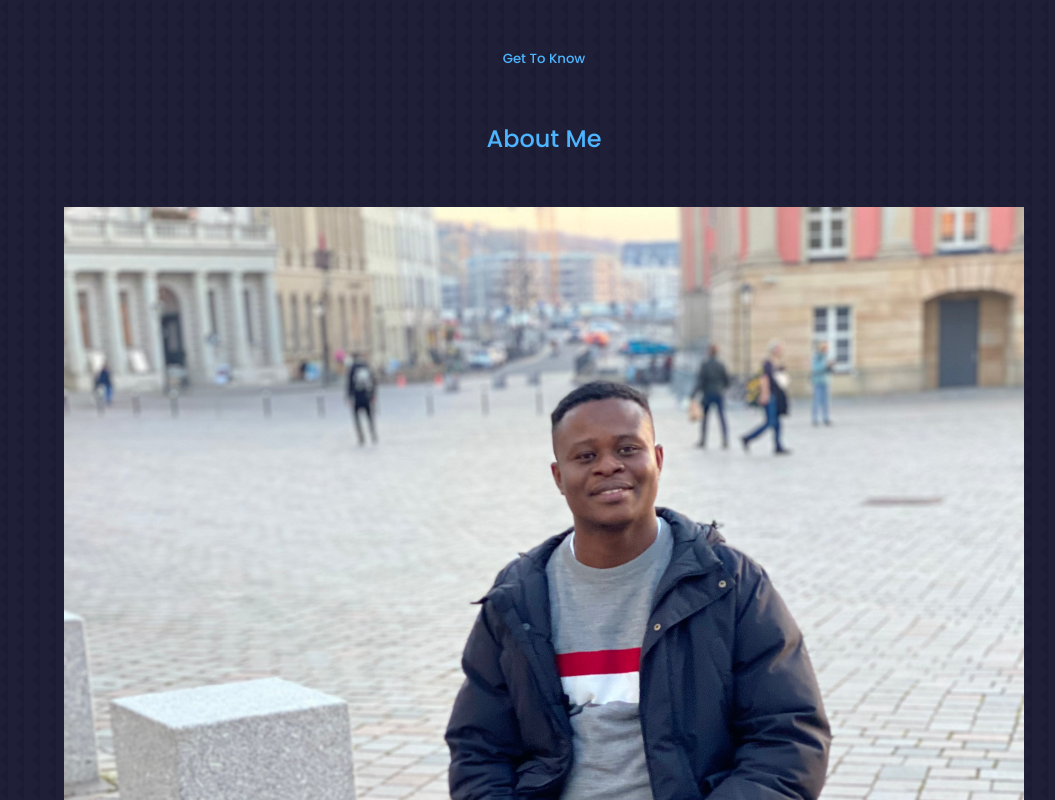
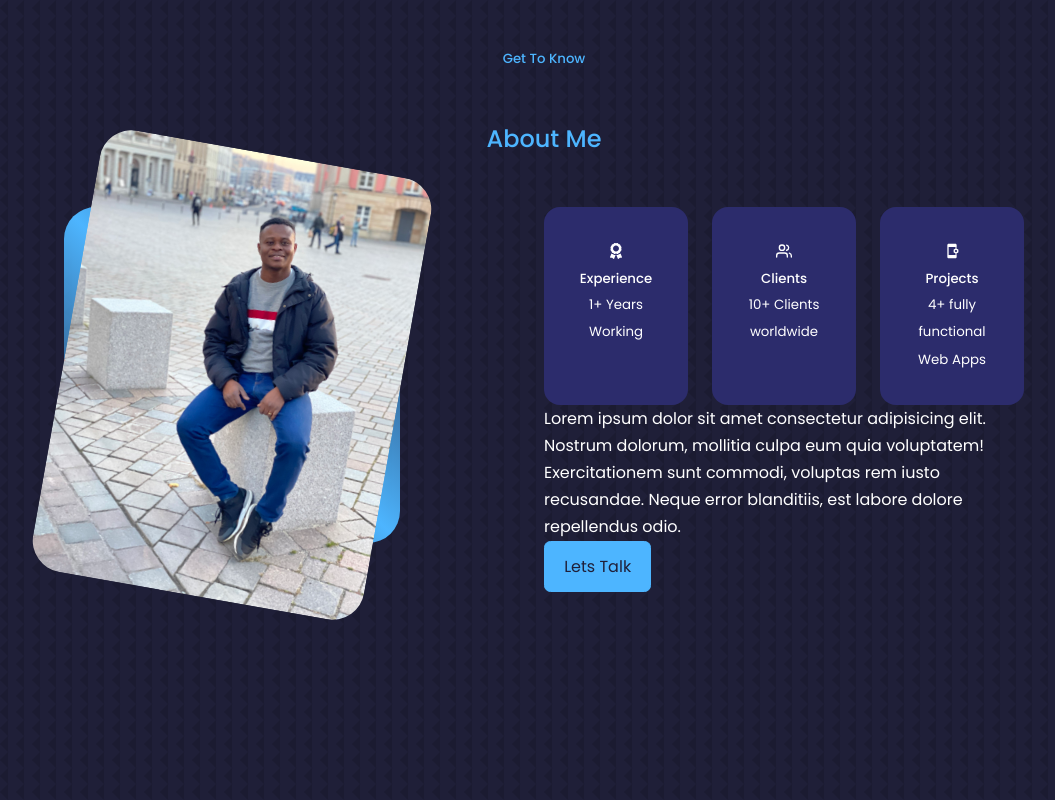
Before and after one commit to Obengfan1/Portfolio-website, a React (Create React App) app: page / in a window 1280 px wide. Shown: the part 880-1680 px from the top of the page, without its empty margins (96-1151 px from the left). Built offline with nearby package versions, Linux system fonts and the light colour scheme.

Commit message:
styling the about component

```diff
--- a/src/components/about/About.jsx
+++ b/src/components/about/About.jsx
@@ -2,6 +2,8 @@ import React from 'react'
 import './about.css'
 import Sit from '../../asserts/sittingpic.jpg'
 import {FaAward} from 'react-icons/fa'
+import {MdAppSettingsAlt} from 'react-icons/md'
+import {FiUsers} from 'react-icons/fi'
 
 
 const about = () => {
@@ -26,17 +28,22 @@ const about = () => {
             </article>
 
             <article className="about__card">
-              <FaAward className='about__icon'/>
-              <h5>Experience</h5>
-              <small>1+ Years Working</small>
+              <FiUsers className='about__icon'/>
+              <h5>Clients</h5>
+              <small>10+ Clients worldwide</small>
             </article>
 
             <article className="about__card">
-              <FaAward className='about__icon'/>
-              <h5>Experience</h5>
-              <small>1+ Years Working</small>
+              <MdAppSettingsAlt className='about__icon'/>
+              <h5>Projects</h5>
+              <small>4+ fully functional Web Apps</small>
             </article>
           </div>
+          <p>
+            Lorem ipsum dolor sit amet consectetur adipisicing elit. Nostrum dolorum, mollitia culpa eum quia voluptatem! Exercitationem sunt commodi, voluptas rem iusto recusandae. Neque error blanditiis, est labore dolore repellendus odio.
+          </p>
+
+          <a href="#contact" className='btn btn-primary'>Lets Talk</a>
 
         </div>
       </div>
--- a/src/components/about/about.css
+++ b/src/components/about/about.css
@@ -0,0 +1,45 @@
+.about__container {
+  display: grid;
+  grid-template-columns: 35% 50%;
+  gap: 15%;
+}
+
+.about__me{
+  width: 100%;
+  aspect-ratio: 1/1;
+  border-radius: 2rem;
+  background: linear-gradient(
+    45deg,
+    transparent,
+    var(--color-primary),
+    transparent
+  );
+  display: grid;
+  place-items: center;
+}
+
+.about__me-image {
+  border-radius: 2rem;
+  overflow: hidden;
+  transform: rotate(10deg);
+  transition: var(--transition);
+
+}
+.about__me-image:hover {
+  transform: rotate(0);
+}
+.about__cards {
+  display: grid;
+  grid-template-columns: repeat(3,1fr) ;
+  gap: 1.5rem;
+
+}
+.about__card {
+  background: var(--color-bg-variant);
+  border: 1px solid transparent;
+  border-radius: 1rem;
+  padding: 2rem;
+  text-align: center;
+  transition: var(--transition);
+
+}
```
